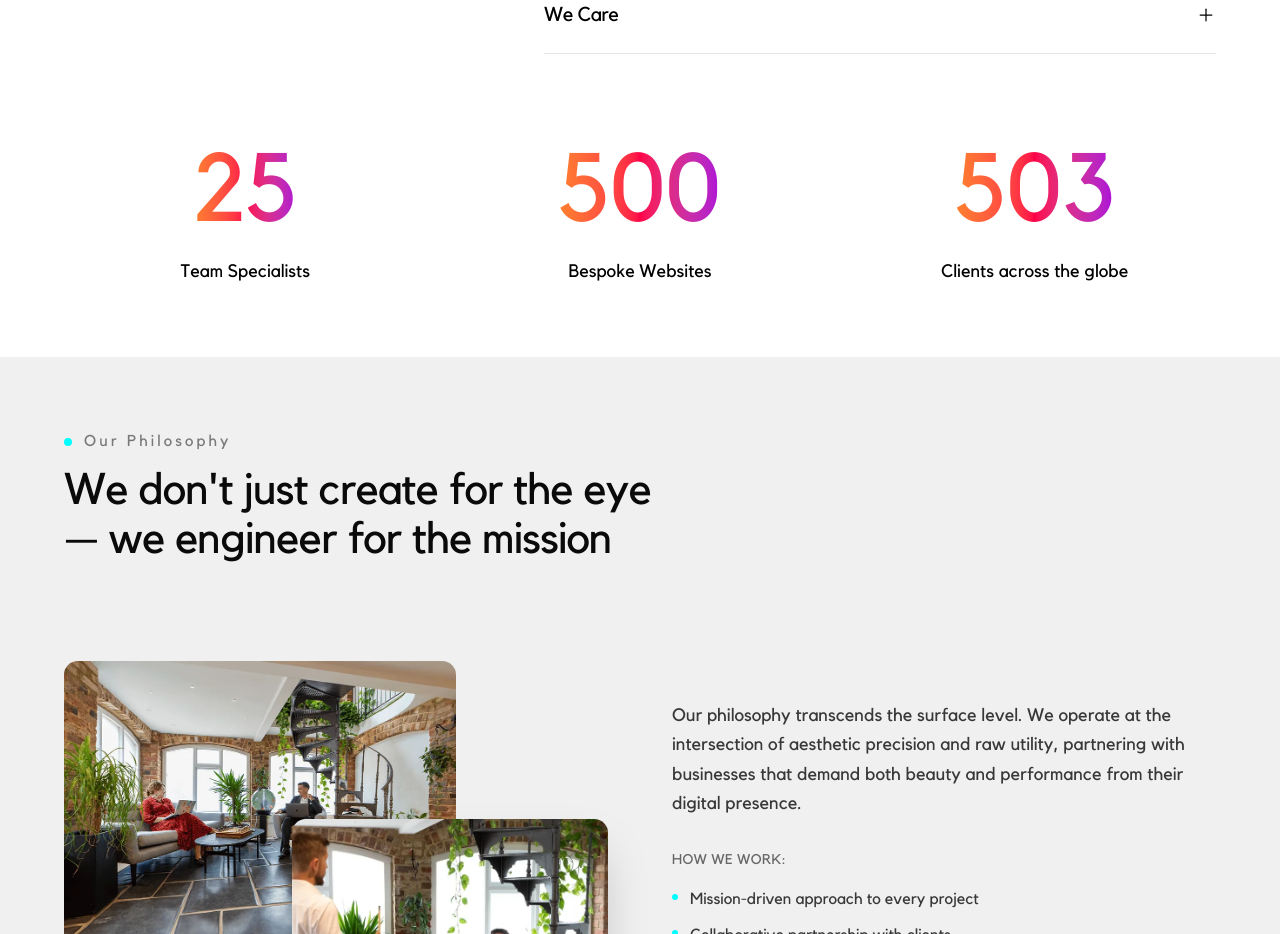
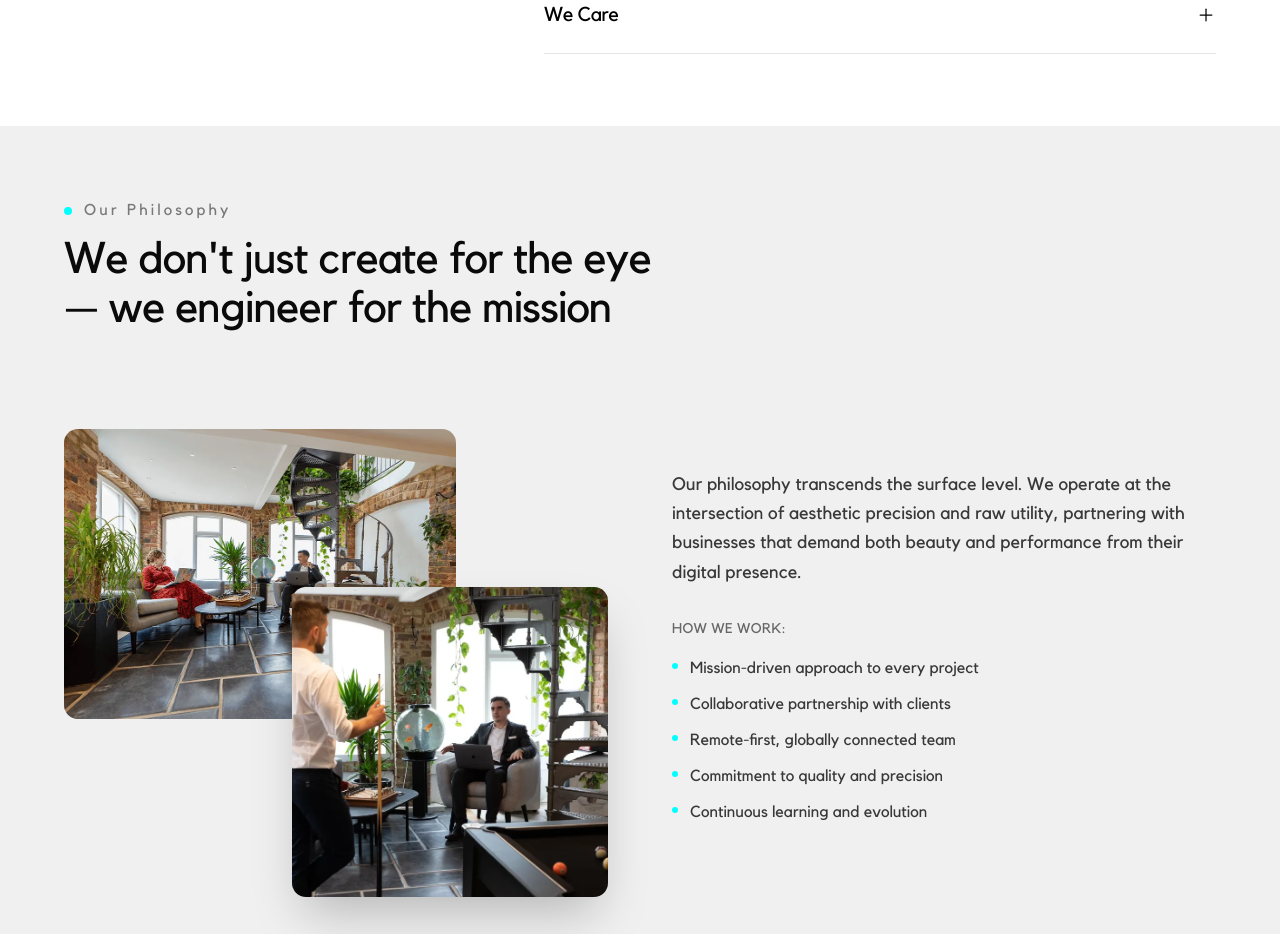
Before and after one commit to codenoirtech/maximillianlabs, a Next.js app: page /about in a window 1280 px wide. Shown: the part 3460-4394 px from the top of the page. Built offline with nearby package versions, Linux system fonts and the light colour scheme.

Commit message:
Fix build: remove unused AboutStats and update stat colors
Remove inaccurate legacy stats from the about values section for the new
agency positioning. Update AboutStats accent color to brand cyan.

Co-authored-by: Favour Mayowa <codenoirtech@users.noreply.github.com>

```diff
--- a/components/about/about-stats.tsx
+++ b/components/about/about-stats.tsx
@@ -48,7 +48,7 @@ function AnimatedStat({
       transition={{ duration: 0.6, delay, ease: [0.22, 1, 0.36, 1] }}
       className="flex flex-col items-center text-center"
     >
-      <p className="bg-gradient-to-r from-[#fe802d] via-[#fe0048] to-[#ac0bd9] bg-clip-text text-[clamp(2.5rem,2rem+5vw,7rem)] font-normal leading-[1.2] text-transparent">
+      <p className="text-[clamp(2.5rem,2rem+5vw,7rem)] font-normal leading-[1.2] text-[#00ffff]">
         {count}
       </p>
       <p className="mt-2 text-base font-normal text-black sm:text-lg">{label}</p>
--- a/components/about/about-values-section.tsx
+++ b/components/about/about-values-section.tsx
@@ -3,7 +3,6 @@
 import { FadeIn } from "@/components/fade-in";
 import { SectionLabel } from "@/components/about/section-label";
 import { ValuesAccordion } from "@/components/values-accordion";
-import { AboutStats } from "@/components/about/about-stats";
 
 export function AboutValuesSection() {
   return (
@@ -21,8 +20,6 @@ export function AboutValuesSection() {
             <ValuesAccordion />
           </FadeIn>
         </div>
-
-        <AboutStats />
       </div>
     </section>
   );
```
